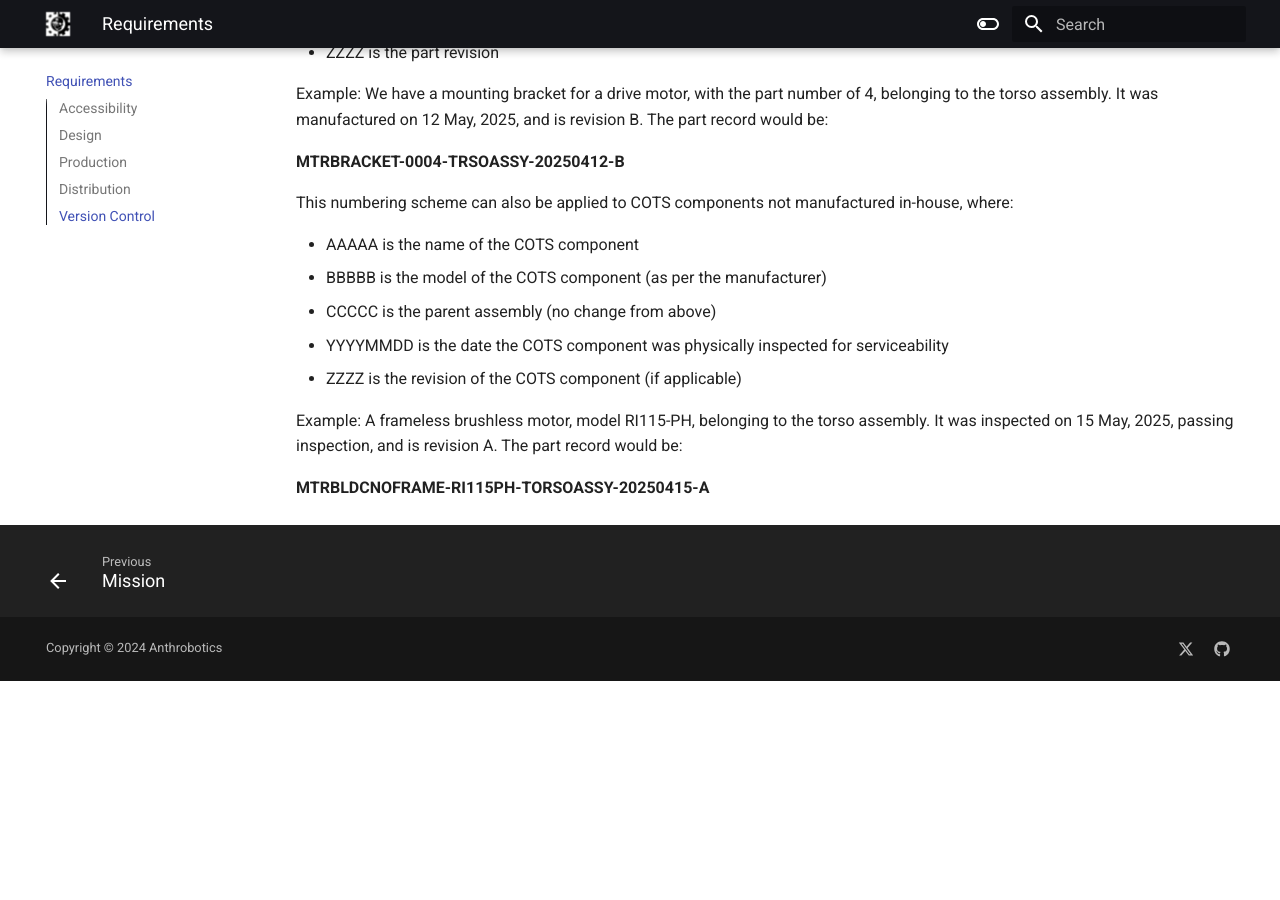
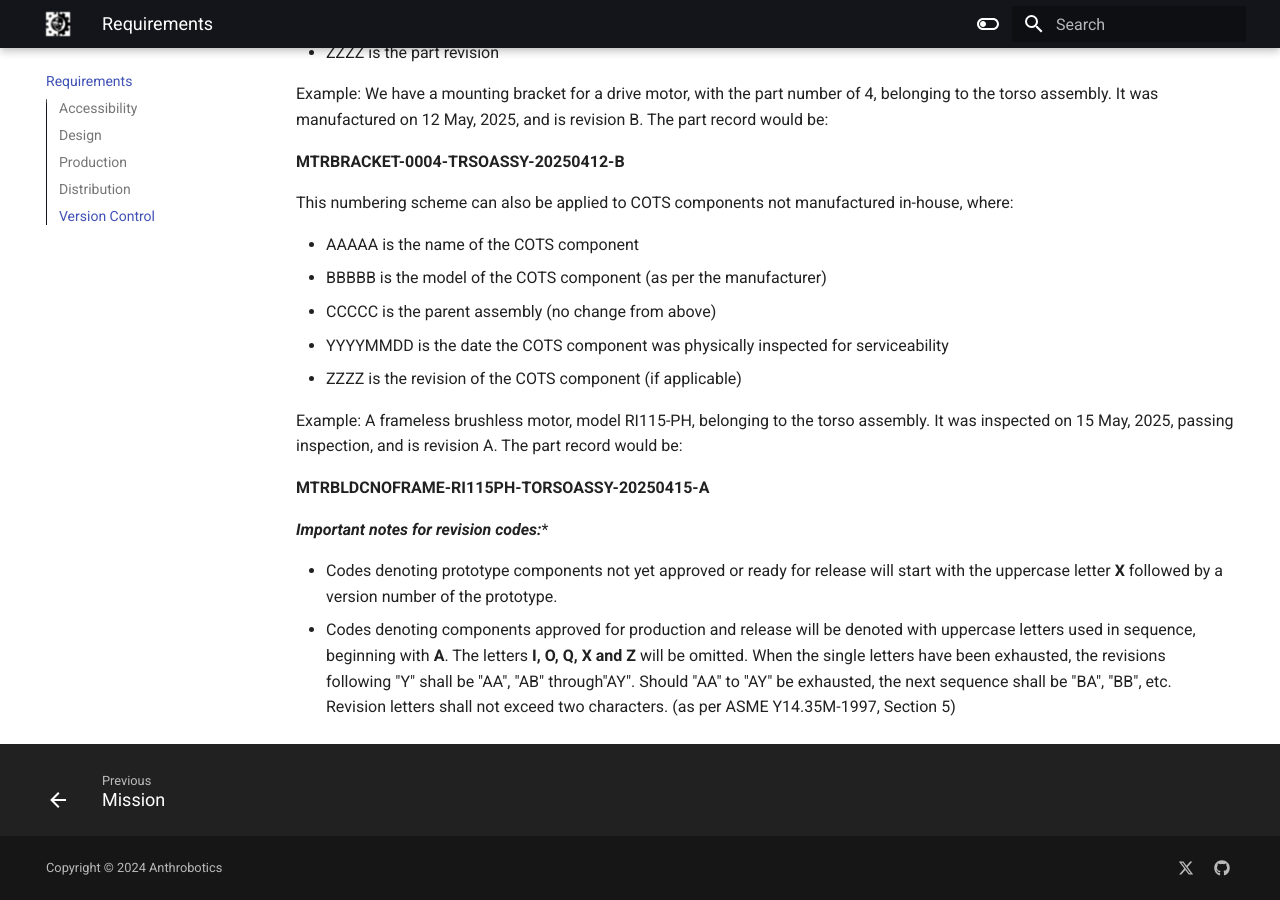
Before and after one commit to Anthrobotics/anthro-docs, an MkDocs documentation site: the page built from docs/requirements.md, in a window 1280 px wide and 900 px high, scrolled down 2164 px. Built offline with MkDocs 1.6.1 and Material for MkDocs 9.7.7, drawn with Linux system fonts in a browser that asks for light colours; before the commit the page ends 2845 px from its top, so only the background shows below that.

Commit message:
Update requirements.md

```diff
--- a/docs/requirements.md
+++ b/docs/requirements.md
@@ -65,3 +65,8 @@
 Example: A frameless brushless motor, model RI115-PH, belonging to the torso assembly. It was inspected on 15 May, 2025, passing inspection, and is revision A. The part record would be:
 
 **MTRBLDCNOFRAME-RI115PH-TORSOASSY-20250415-A**
+
+***Important notes for revision codes:****
+
+- Codes denoting prototype components not yet approved or ready for release will start with the uppercase letter **X** followed by a version number of the prototype.
+- Codes denoting components approved for production and release will be denoted with uppercase letters used in sequence, beginning with **A**. The letters **I, O, Q, X and Z** will be omitted. When the single letters have been exhausted, the revisions following "Y" shall be "AA", "AB" through"AY". Should "AA" to "AY" be exhausted, the next sequence shall be "BA", "BB", etc. Revision letters shall not exceed two characters. (as per ASME Y14.35M-1997, Section 5)
```
